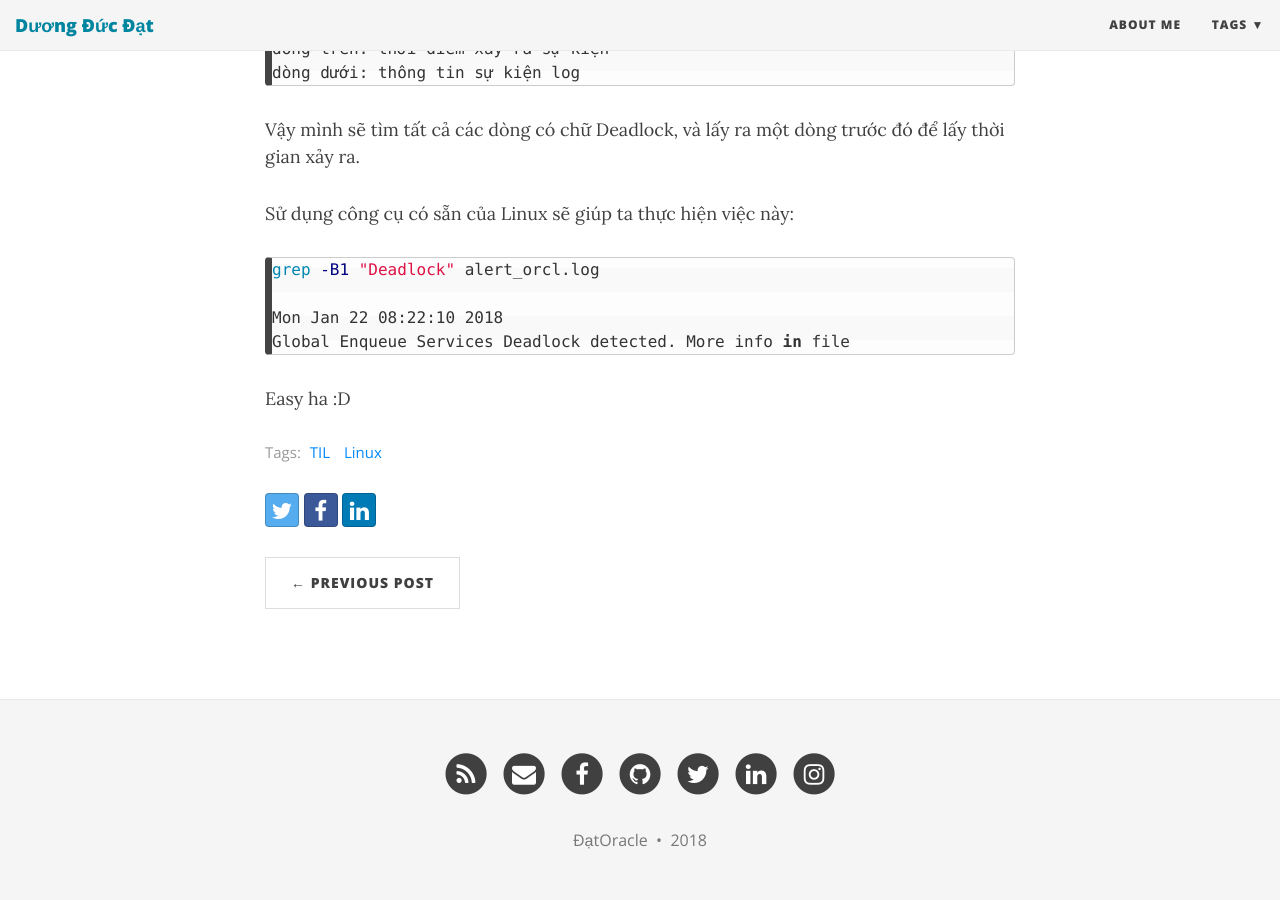
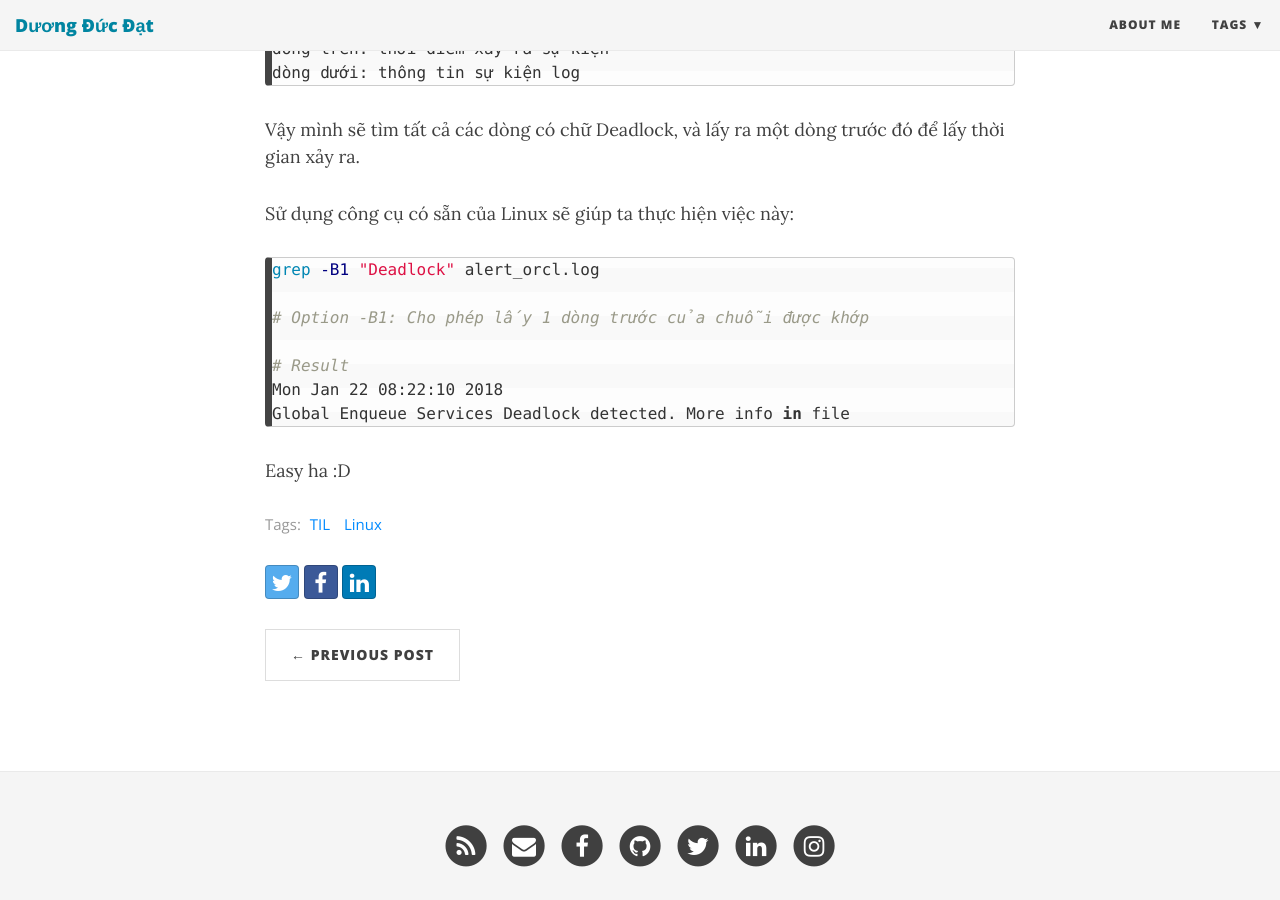
Before and after one commit to noobfromvn/noobfromvn.github.io, a Jekyll site: the page built from _posts/2018-06-11-grep-one-line-before-the-match-plus-the-match.md, in a window 1280 px wide and 900 px high, scrolled down 1260 px. Built offline with Jekyll 4.4.1, drawn with Linux system fonts in a browser that asks for light colours; nearby versions of some CDN libraries; comment, search, counter and statistics services are not loaded.

Commit message:
Update 2018-06-11-grep-one-line-before-the-match-plus-the-match.md

````diff
--- a/_posts/2018-06-11-grep-one-line-before-the-match-plus-the-match.md
+++ b/_posts/2018-06-11-grep-one-line-before-the-match-plus-the-match.md
@@ -58,6 +58,9 @@ Sử dụng công cụ có sẵn của Linux sẽ giúp ta thực hiện việc
 ```sh
 grep -B1 "Deadlock" alert_orcl.log
 
+# Option -B1: Cho phép lấy 1 dòng trước của chuỗi được khớp
+
+# Result
 Mon Jan 22 08:22:10 2018
 Global Enqueue Services Deadlock detected. More info in file
 ```
````
